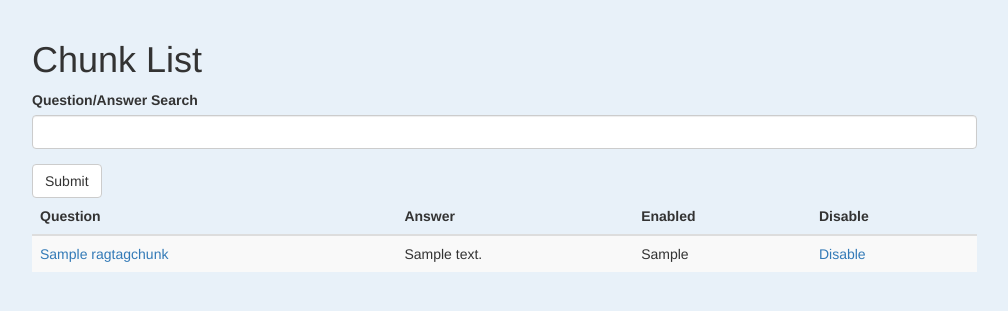
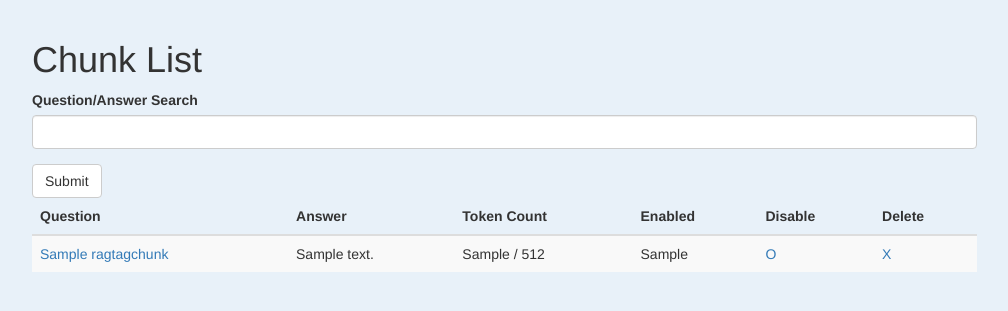
Before and after one commit to patw/RAGTAG, a Flask app: page / in a window 1280 px wide. Shown: the part 72-383 px from the top of the page, without its empty margins (38-1046 px from the left). Run offline with Flask 3, Linux system fonts and the light colour scheme; a database or web service that is not in the repository returns one stand-in record (values such as "Sample title"); some libraries are stand-ins or nearby versions.

Commit message:
Enable/disable chunk works and we can see token counts and limit

```diff
--- a/app.py
+++ b/app.py
@@ -84,7 +84,7 @@ Bootstrap(app)
 class ChunkForm(FlaskForm):
     chunk_question = StringField('Question', validators=[DataRequired()])
     chunk_answer = TextAreaField('Answer', validators=[DataRequired()])
-    chunk_enabled = SelectField('Enabled', choices=[(True, 'Enabled'), (False, 'Disabled')])
+    chunk_enabled = SelectField('Enabled', choices=[(True, True), (False, False)])
     submit = SubmitField('Submit')
 
 # Amazing, I hate writing this stuff
@@ -154,6 +154,11 @@ def get_rag(question, search_k, search_score_cut, llm_prompt, llm_tokens):
 
     return llm_result
 
+# Count the number of tokens in the string (useful for setting limits)
+def token_count(text):
+    words = text.split()  # Split the text into words using spaces as the default delimiter
+    return len(words)
+
 # Atlas search query for chunks
 def search_chunks(search_string):
     search_query = [
@@ -189,6 +194,7 @@ def vector_search_chunks(search_string, k, cut):
                 "knnBeta": {
                     "path": "chunk_embedding",
                     "vector": v,
+                    "filter": { "equals": { "path": "chunk_enabled", "value": True}},
                     "k": int(k)
                 }
             }
@@ -295,7 +301,14 @@ def chunk(id=None):
         form_result = request.form.to_dict(flat=True)
         form_result.pop('csrf_token')
         form_result.pop('submit')
+        # Change the text True/False to a proper python type - Thanks WTForms :(
+        if form_result["chunk_enabled"] == "True":
+            form_result["chunk_enabled"] = True
+        if form_result["chunk_enabled"] == "False":
+            form_result["chunk_enabled"] = False
         embed_text = form_result["chunk_question"] + " " + form_result["chunk_answer"]
+        # Stuff the token count into the form result
+        form_result["chunk_tokens"] = token_count(form_result["chunk_question"] + " " + form_result["chunk_answer"])
         form_result["chunk_embedding"] = get_embedding("Represent the document for retrieval:", embed_text)
 
         # Store the result in mongo collection
@@ -312,7 +325,7 @@ def chunk(id=None):
             chunk = col.find_one({'_id': ObjectId(id)})
             form.chunk_question.data = chunk["chunk_question"]
             form.chunk_answer.data = chunk["chunk_answer"]
-            form.chunk_enabled.data = chunk["chunk_enabled"]
+            form.chunk_enabled.data = bool(chunk["chunk_enabled"])
     return render_template('chunk.html', form=form)
 
 # This chunk is bad, we need to make it feel bad
@@ -325,6 +338,13 @@ def chunk_disable(id):
 
     chunk_data = col.find_one({'_id': ObjectId(id)})
     col.update_one({'_id': ObjectId(id)}, {"$set": update_doc})
+    return redirect('/')
+
+# This chunk is bad, we need to make it feel bad
+@app.route('/chunk_delete/<id>')
+@login_required
+def chunk_delete(id):
+    chunk_data = col.delete_one({'_id': ObjectId(id)})
     return redirect('/')
 
 # Login/logout routes that rely on the user being stored in session
--- a/templates/index.html
+++ b/templates/index.html
@@ -15,8 +15,10 @@
                     <tr>
                         <th>Question</th>
                         <th>Answer</th>
+                        <th>Token Count</th>
                         <th>Enabled</th>
                         <th>Disable</th>
+                        <th>Delete</th>
                     </tr>
                 </thead>
 
@@ -25,8 +27,10 @@
                     <tr>
                         <td><a href="chunk/{{ chunk._id}}">{{ chunk.chunk_question }}</a></td>
                         <td>{{ chunk.chunk_answer }}</td>
+                        <td>{{ chunk.chunk_tokens }} / 512</td>
                         <td>{{ chunk.chunk_enabled }}</td>
-                        <td><a href="chunk_disable/{{ chunk._id}}">Disable</a></td>
+                        <td><a href="chunk_disable/{{ chunk._id}}">O</a></td>
+                        <td><a href="chunk_delete/{{ chunk._id}}">X</a></td>
                     </tr>
                     {% endfor %}
                 </tbody>
```
